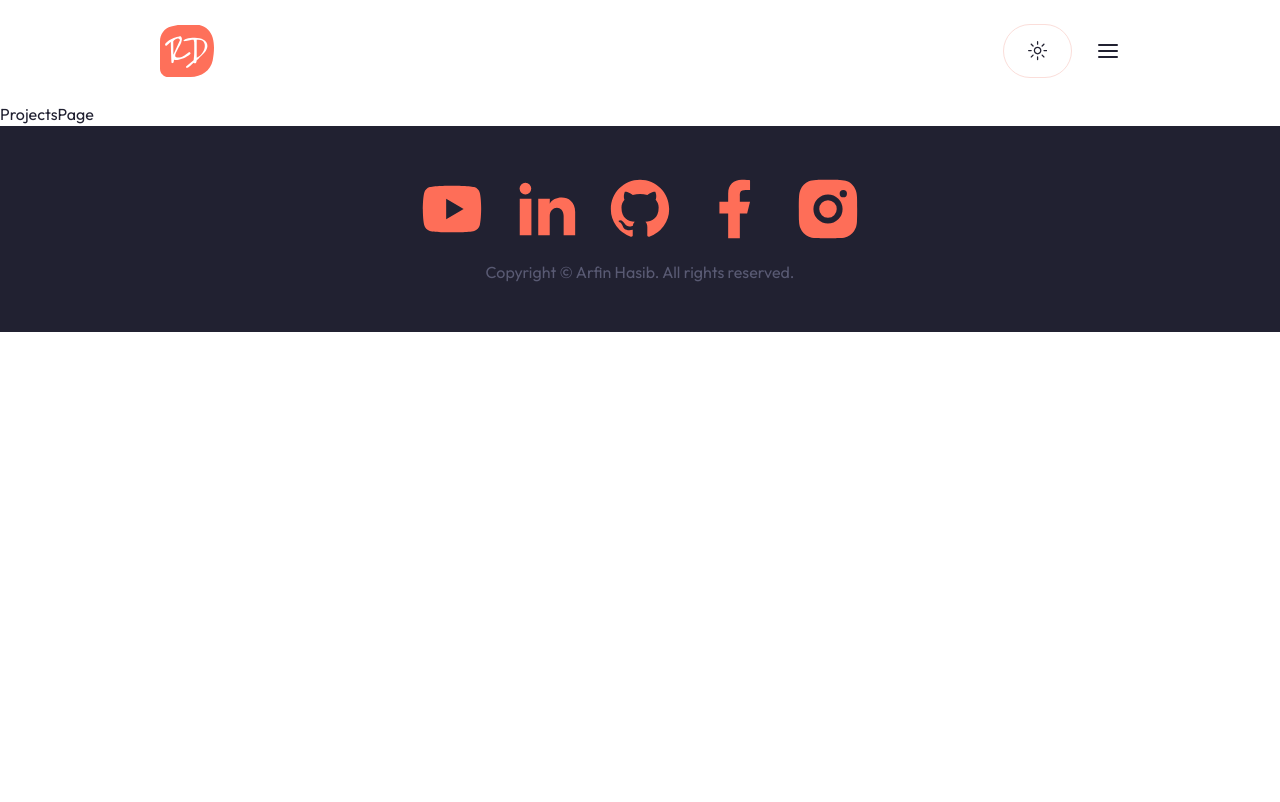
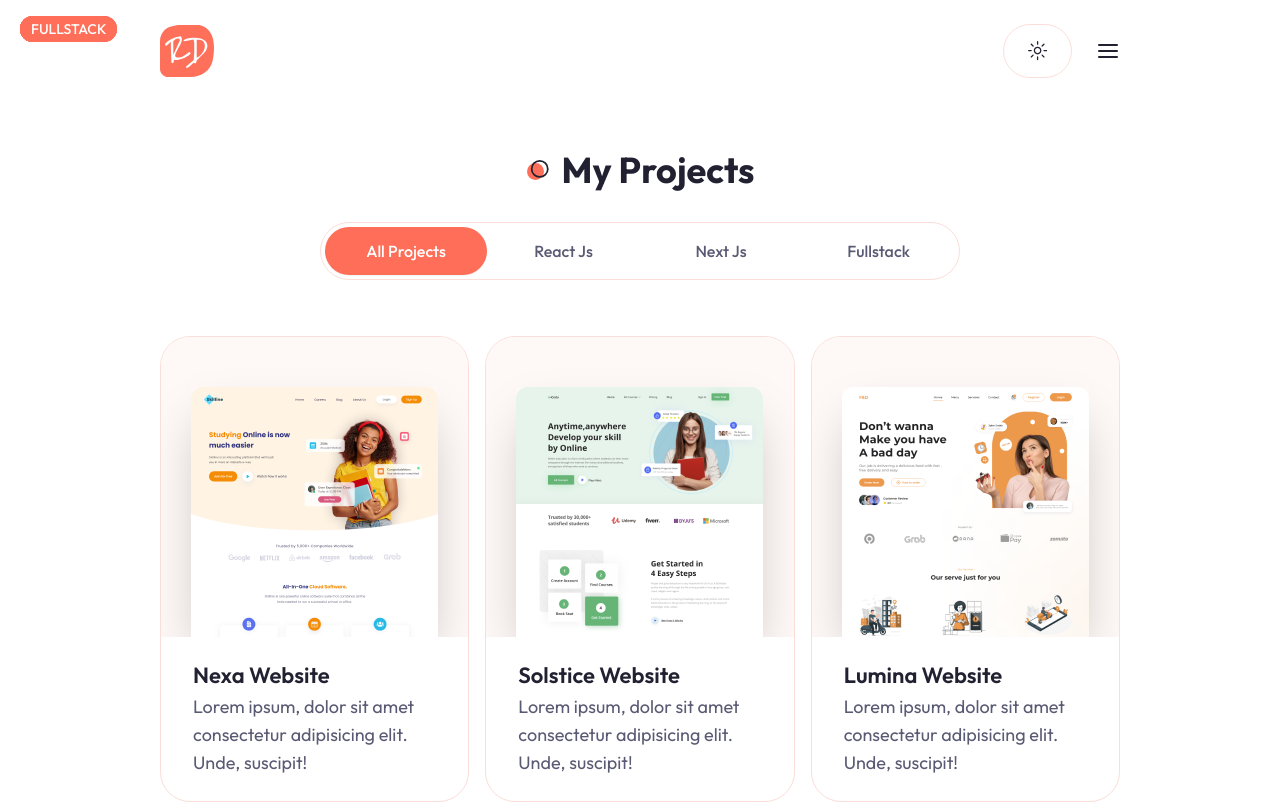
Before and after one commit to ArfinHasib/portfolio-3.0, a Next.js app: page /projects in a window 1280 px wide. Shown: the top 802 px of the page. Built offline with nearby package versions, Linux system fonts and the light colour scheme.

Commit message:
Finished products page

```diff
--- a/app/projects/page.jsx
+++ b/app/projects/page.jsx
@@ -1,7 +1,151 @@
-import React from 'react';
+'use client';
+import React, { useState } from 'react';
+import ProjectCard from '../../components/PojectCard';
+import {
+   Tabs,
+   TabsList,
+   TabsContent,
+   TabsTrigger,
+} from '../../components/ui/tabs';
 
-const ProjectsPage = () => {
-   return <div>ProjectsPage</div>;
+const projectData = [
+   {
+      image: '/work/3.png',
+      category: 'react js',
+      name: 'Nexa Website',
+      description:
+         'Lorem ipsum, dolor sit amet consectetur adipisicing elit. Unde, suscipit!',
+      link: '/',
+      github: '/',
+   },
+   {
+      image: '/work/4.png',
+      category: 'react js',
+      name: 'Solstice Website',
+      description:
+         'Lorem ipsum, dolor sit amet consectetur adipisicing elit. Unde, suscipit!',
+      link: '/',
+      github: '/',
+   },
+   {
+      image: '/work/2.png',
+      category: 'next js',
+      name: 'Lumina Website',
+      description:
+         'Lorem ipsum, dolor sit amet consectetur adipisicing elit. Unde, suscipit!',
+      link: '/',
+      github: '/',
+   },
+   {
+      image: '/work/1.png',
+      category: 'next js',
+      name: 'Evolve Website',
+      description:
+         'Lorem ipsum, dolor sit amet consectetur adipisicing elit. Unde, suscipit!',
+      link: '/',
+      github: '/',
+   },
+   {
+      image: '/work/3.png',
+      category: 'next js',
+      name: 'Ignite Website',
+      description:
+         'Lorem ipsum, dolor sit amet consectetur adipisicing elit. Unde, suscipit!',
+      link: '/',
+      github: '/',
+   },
+   {
+      image: '/work/4.png',
+      category: 'next js',
+      name: 'Envision Website',
+      description:
+         'Lorem ipsum, dolor sit amet consectetur adipisicing elit. Unde, suscipit!',
+      link: '/',
+      github: '/',
+   },
+   {
+      image: '/work/1.png',
+      category: 'fullstack',
+      name: 'Serenity Website',
+      description:
+         'Lorem ipsum, dolor sit amet consectetur adipisicing elit. Unde, suscipit!',
+      link: '/',
+      github: '/',
+   },
+   {
+      image: '/work/3.png',
+      category: 'fullstack',
+      name: 'Nova Website',
+      description:
+         'Lorem ipsum, dolor sit amet consectetur adipisicing elit. Unde, suscipit!',
+      link: '/',
+      github: '/',
+   },
+   {
+      image: '/work/2.png',
+      category: 'fullstack',
+      name: 'Zenith Website',
+      description:
+         'Lorem ipsum, dolor sit amet consectetur adipisicing elit. Unde, suscipit!',
+      link: '/',
+      github: '/',
+   },
+];
+
+// remove category duplicate
+const uniqueCategories = [
+   'all projects',
+   ...new Set(projectData.map((item) => item.category)),
+];
+
+const Projects = () => {
+   const [categories, setCategories] = useState(uniqueCategories);
+   const [category, setCategory] = useState('all projects');
+
+   const filteredProjects = projectData.filter((project) => {
+      // If category is 'all projects' return all projects, else filter by cateogry
+      return category === 'all projects'
+         ? project
+         : project.category === category;
+   });
+
+   return (
+      <section className='min-h-screen pt-12'>
+         <div className='container mx-auto'>
+            <h2 className='section-title mb-8 xl:mb-16 text-center mx-auto'>
+               My Projects
+            </h2>
+            {/* Tabs */}
+            <Tabs defaultValue={category} className='mb-24 xl:mb-48'>
+               <TabsList className='w-full grid h-full md:grid-cols-4 lg:max-w-[640px] mb-12 mx-auto md:border dark:border-none'>
+                  {categories.map((category, index) => {
+                     return (
+                        <TabsTrigger
+                           onClick={() => setCategory(category)}
+                           key={index}
+                           value={category}
+                           className='capitalize w-[162px] mx-auto'
+                        >
+                           {category}
+                        </TabsTrigger>
+                     );
+                  })}
+               </TabsList>
+
+               {/* tabs content */}
+               <div className='text-lg xl:mt-8 grid grid-cols-1 lg:grid-cols-3 gap-4'>
+                  {filteredProjects.map((project, index) => {
+                     return (
+                        <TabsContent value={category} key={index}>
+                           <ProjectCard project={project} />
+                        </TabsContent>
+                     );
+                  })}
+               </div>
+            </Tabs>
+         </div>
+      </section>
+   );
 };
 
-export default ProjectsPage;
+export default Projects;
--- a/components/Footer.jsx
+++ b/components/Footer.jsx
@@ -8,7 +8,7 @@
                {/* socials */}
                <Socials
                   containerStyles='flex gap-x-6 mx-auto xl:mx-0 mb-4'
-                  iconStyles='text-primary dark:text-white/40 text-[70px] hover:text-white dark:hover:text-primary transition-all'
+                  iconStyles='text-primary dark:text-white/40 text-[20px] hover:text-white dark:hover:text-primary transition-all'
                />
                {/* copyright */}
                <div className='text-muted-foreground'>
--- a/components/ui/sheet.jsx
+++ b/components/ui/sheet.jsx
@@ -55,7 +55,7 @@
          >
             {children}
             <SheetPrimitive.Close className='absolute right-4 top-4 rounded-sm opacity-70 ring-offset-background transition-opacity hover:opacity-100 focus:outline-none focus:ring-2 focus:ring-ring focus:ring-offset-2 disabled:pointer-events-none data-[state=open]:bg-secondary'>
-               <X className='h-4 w-4' />
+               <X className='h-6 w-6' />
                <span className='sr-only'>Close</span>
             </SheetPrimitive.Close>
          </SheetPrimitive.Content>
--- a/components/ui/tabs.jsx
+++ b/components/ui/tabs.jsx
@@ -23,7 +23,7 @@
    <TabsPrimitive.Trigger
       ref={ref}
       className={cn(
-         'inline-flex items-center justify-center whitespace-nowrap rounded-full px-3 py-1.5 text-base font-medium ring-offset-background transition-all focus-visible:outline-none focus-visible:ring-2 focus-visible:ring-ring focus-visible:ring-offset-2 disabled:pointer-events-none disabled:opacity-50 data-[state=active]:bg-primary data-[state=active]:text-white data-[state=active]:shadow-sm h-[48px]',
+         'inline-flex items-center justify-center whitespace-nowrap rounded-full px-4 py-1.5 text-base font-medium ring-offset-background transition-all focus-visible:outline-none focus-visible:ring-2 focus-visible:ring-ring focus-visible:ring-offset-2 disabled:pointer-events-none disabled:opacity-50 data-[state=active]:bg-primary data-[state=active]:text-white data-[state=active]:shadow-sm h-[48px]',
          className
       )}
       {...props}
--- a/package.json
+++ b/package.json
@@ -12,6 +12,7 @@
     "@radix-ui/react-dialog": "^1.0.5",
     "@radix-ui/react-icons": "^1.3.0",
     "@radix-ui/react-label": "^2.0.2",
+    "@radix-ui/react-roving-focus": "^1.0.4",
     "@radix-ui/react-slot": "^1.0.2",
     "@radix-ui/react-tabs": "^1.0.4",
     "class-variance-authority": "^0.7.0",
```
Also changed, not shown: 1 other file (tests, documents, lock files or other folders).
